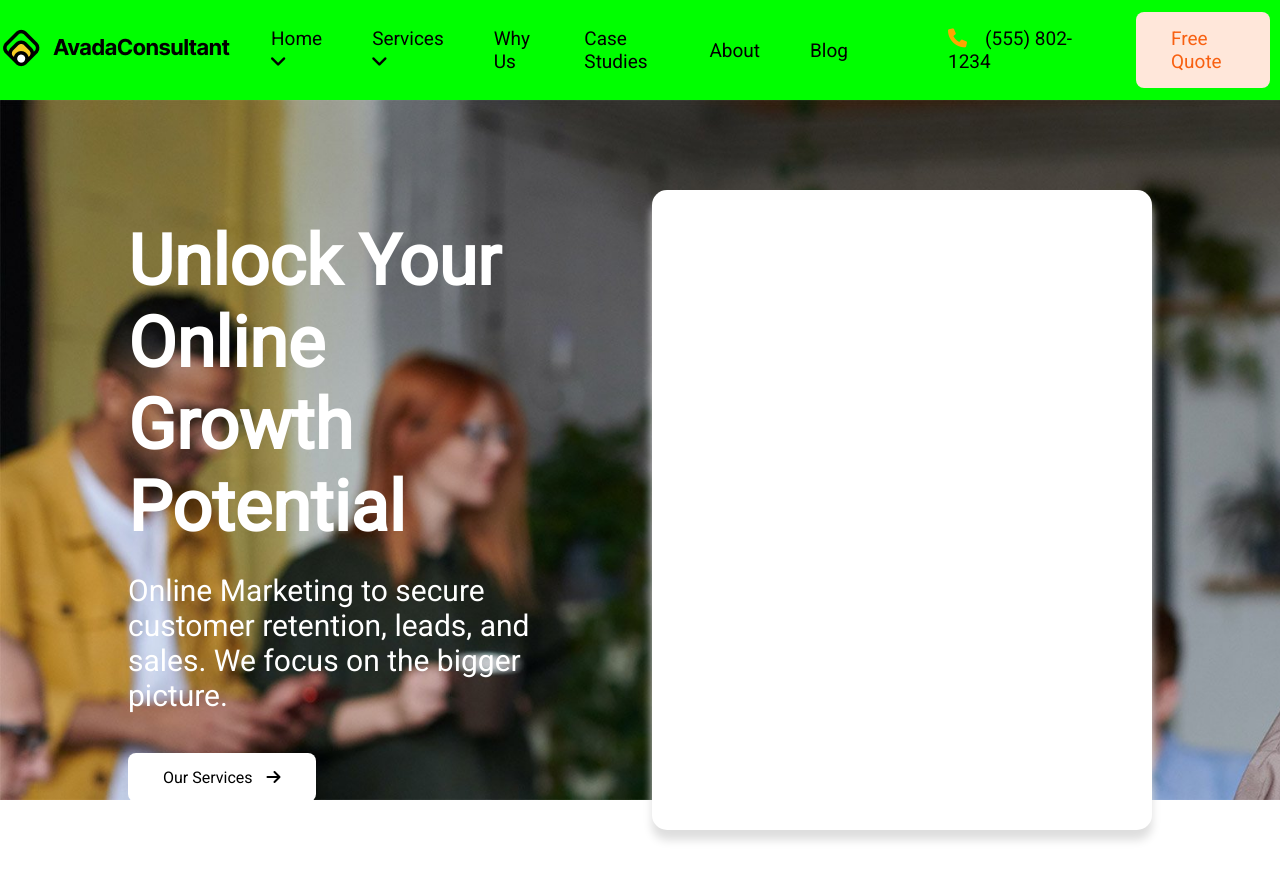
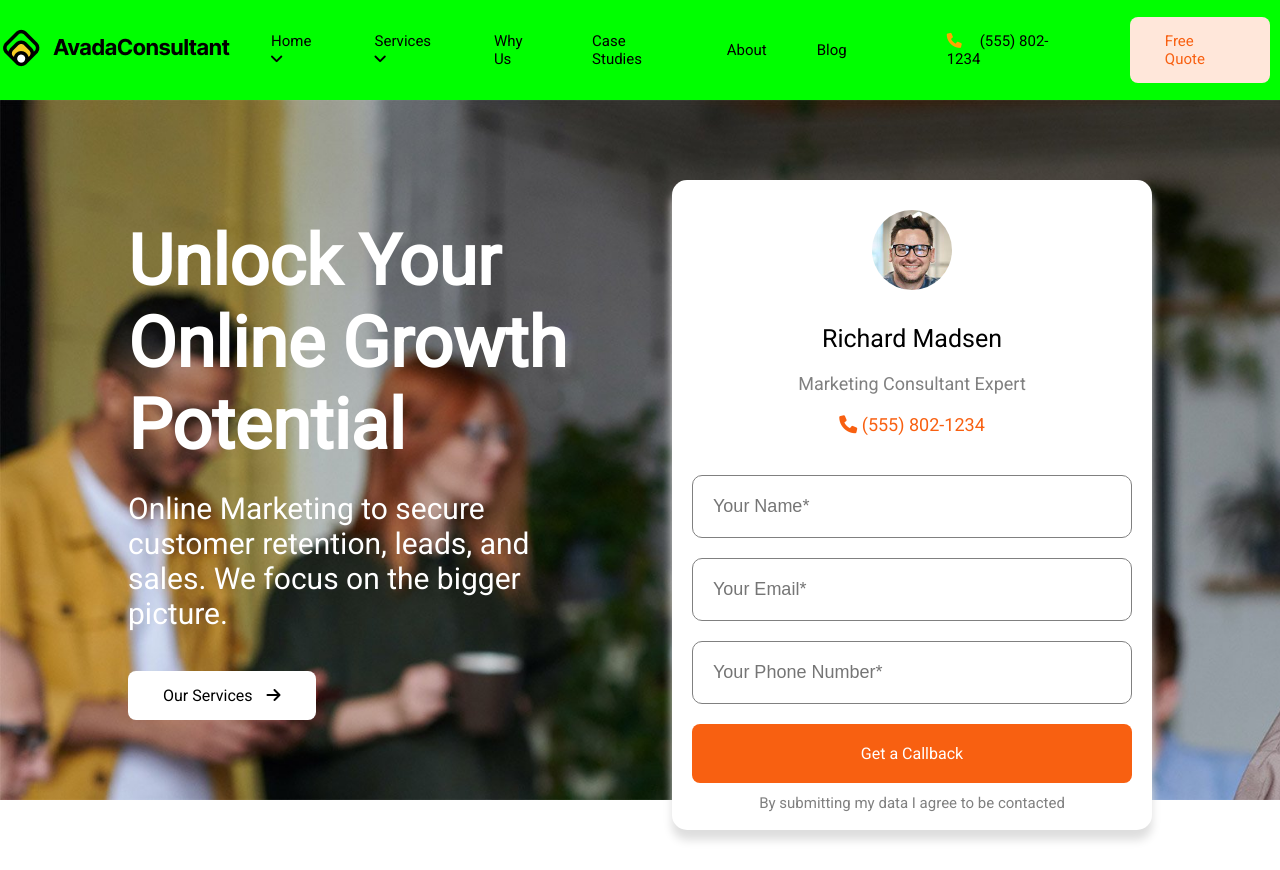
Before and after one commit to SimoneBaca/proj-html-vuejs, a Vue app: page / in a window 1280 px wide. Built offline with nearby package versions, Linux system fonts and the light colour scheme.

Commit message:
header and jumbo done

```diff
--- a/src/components/ExpertConsultant.vue
+++ b/src/components/ExpertConsultant.vue
@@ -1,29 +1,104 @@
 <script>
-
 export default {
-  name: "ExpertConsultant",
-  props: {
-  }
+  name: "Expertconsultant",
 }
 </script>
 
 <template>
     <div class="expert-consultant">
+        <!-- Expert -->
+        <img src="../assets/img/marketing-consultant-expert.jpg" alt="expert image">
 
+        <div class="name">
+            Richard Madsen
+        </div>
+
+        <div class="job">
+            Marketing Consultant Expert
+        </div>
+
+        <div class="number">
+            <i class="fa-solid fa-phone"></i> (555) 802-1234
+        </div>
+
+        <!-- Form Contact -->
+        <form>
+            <input type="text" placeholder="Your Name*">
+            <input type="email" placeholder="Your Email*">
+            <input type="number" placeholder="Your Phone Number*">
+        </form>
+
+        <!-- Button -->
+        <div>
+            <a class="button" href="#">Get a Callback</a>
+        </div>
+
+        <!-- Agree -->
+        <span><a href="#">By submitting my data I agree to be contacted</a></span>
     </div>
 </template>
 
 
+
+
 <style lang="scss" scoped>
+@import '../style/variable.scss';
+@import '../style/generals.scss';
 .expert-consultant {
     text-align: center;
-    position: relative;
-    top: -30px;
     margin-left: 100px;
-    height: 640px;
-    width: 500px;
+    height: 650px;
+    width: 480px;
     border-radius: 15px;
     box-shadow: 0px 10px 10px #dedede;
     background-color: white;
+    // Expert
+    img {
+        border-radius: 50%;
+        width: 80px;
+        padding: 30px 0
+    }
+    .name {
+        font-size: 25px;
+        padding-bottom: 20px;
+    }
+    .job {
+        font-size: 18px;
+        padding-bottom: 20px;
+        color: grey;
+    }
+    .number {
+        font-size: 18px;
+        color: $primary-color;
+    }
+    // Form Contact
+    form {
+        display: flex;
+        flex-direction: column;
+        padding-top: 30px;
+        input {
+            padding: 20px;
+            margin: 10px 20px;
+            border-radius: 10px;
+            border: 1px solid gray;
+            font-size: 18px;
+        }
+    }
+    .button {
+        display: block;
+        background-color: $primary-color;
+        border-radius: 8px;
+        padding: 20px 0;
+        margin: 10px 20px;
+        color: white;
+    }
+    .button:hover {
+        background-color: #e9570b;
+        transition: 0.2s;
+    }
+    span a {
+        font-size: 15px;
+        color: gray;
+    }
 }
 </style>
--- a/src/components/Header.vue
+++ b/src/components/Header.vue
@@ -64,7 +64,7 @@ header {
 
         li {
             padding-left: 30px;
-            font-size: 19px;
+            font-size: 15px;
             display: flex;
             align-items: center;
 
--- a/src/components/Jumbotron.vue
+++ b/src/components/Jumbotron.vue
@@ -1,33 +1,25 @@
 <script>
-import ExpertConsultant from "./ExpertConsultant.vue";
-
+  import ExpertConsultant from "./Expertconsultant.vue";
   export default {
     name: "Jumbotron",
     components: {
       ExpertConsultant,
     },
-  props: {
-    expert: Object
     }
+  </script>
 
-}
-
-</script>
 <template>
     <div class="jumbotron">
       <div class="container">
         <div class="content">
-
           <!-- Area Text -->
           <div class="area-text">
             <h2>Unlock Your Online Growth Potential</h2>
             <p>Online Marketing to secure customer retention, leads, and sales. We focus on the bigger picture.</p>
-
             <div class="white-button">
               Our Services <i class="fa-solid fa-arrow-right"></i>
             </div>
           </div>
-
           <!-- Expert consultant -->
           <div class="expert-consultant">
             <ExpertConsultant />
@@ -36,6 +28,7 @@ export default {
       </div>
     </div>
   </template>
+
 
   <style lang="scss" scoped>
   @import '../style/variable.scss';
@@ -68,6 +61,10 @@ export default {
         }
       }
     }
+    .expert-consultant {
+      position: relative;
+      top: -20px;
+    }
 
   }
   </style>
--- a/src/style/generals.scss
+++ b/src/style/generals.scss
@@ -10,12 +10,12 @@
 }
 body {
     font-family: 'Roboto', sans-serif;
+
 }
 // Lists
 ul {
-    list-style-type: none;
+    list-style-type: none;   }
 
     a {
         text-decoration: none;
     }
-}
```
Lines whose indentation alone changed are shown as unchanged.
